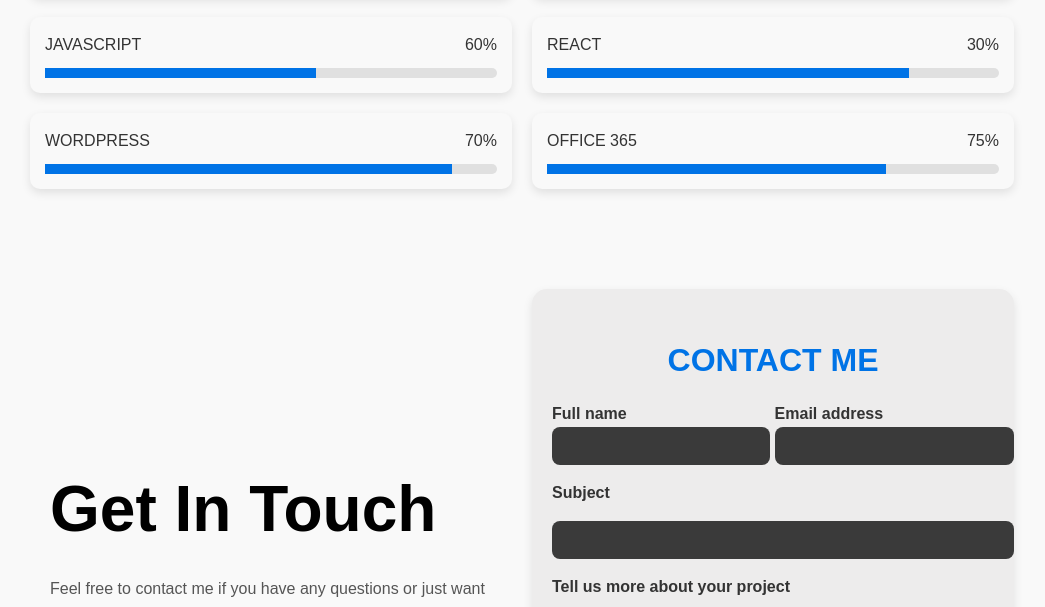
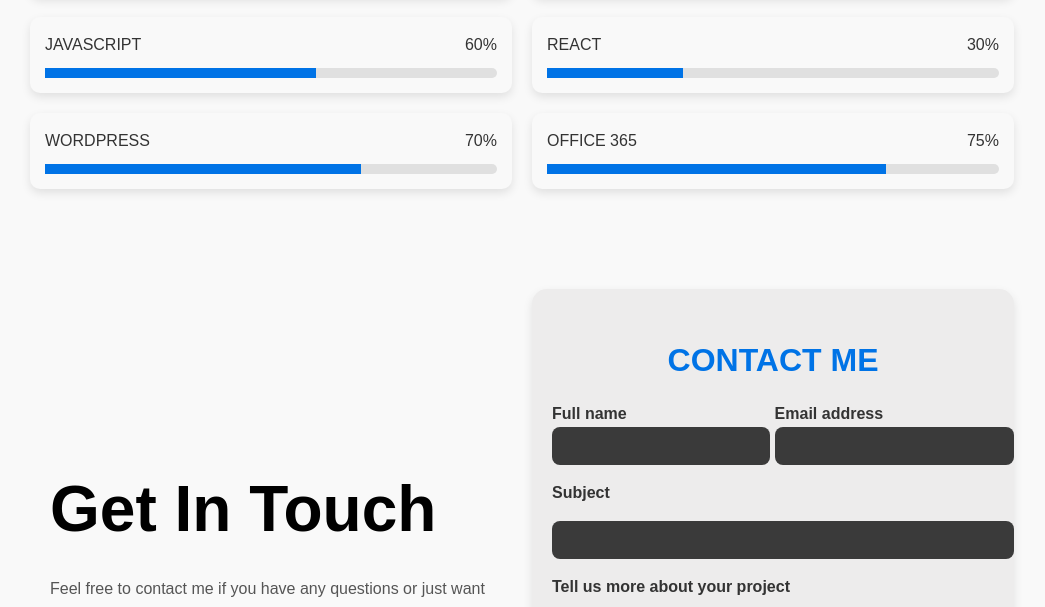
Before and after one commit to sagun-kisku/sagun.github.io, a plain HTML site: page index.html in a window 1280 px wide. Shown: the part 2649-3256 px from the top of the page, without its empty margins (118-1163 px from the left). Drawn offline with Linux system fonts and the light colour scheme.

Commit message:
Update index.html

```diff
--- a/index.html
+++ b/index.html
@@ -135,7 +135,7 @@
                     <span class="percentage">30%</span>
                 </div>
                 <div class="progress-bar">
-                    <div class="progress" style="width: 80%; background-color: #0073e6;"></div>
+                    <div class="progress" style="width: 30%; background-color: #0073e6;"></div>
                 </div>
             </div>
             <div class="skill">
@@ -144,7 +144,7 @@
                     <span class="percentage">70%</span>
                 </div>
                 <div class="progress-bar">
-                    <div class="progress" style="width: 90%; background-color:#0073e6;;"></div>
+                    <div class="progress" style="width: 70%; background-color:#0073e6;;"></div>
                 </div>
             </div>
             <div class="skill">
```
